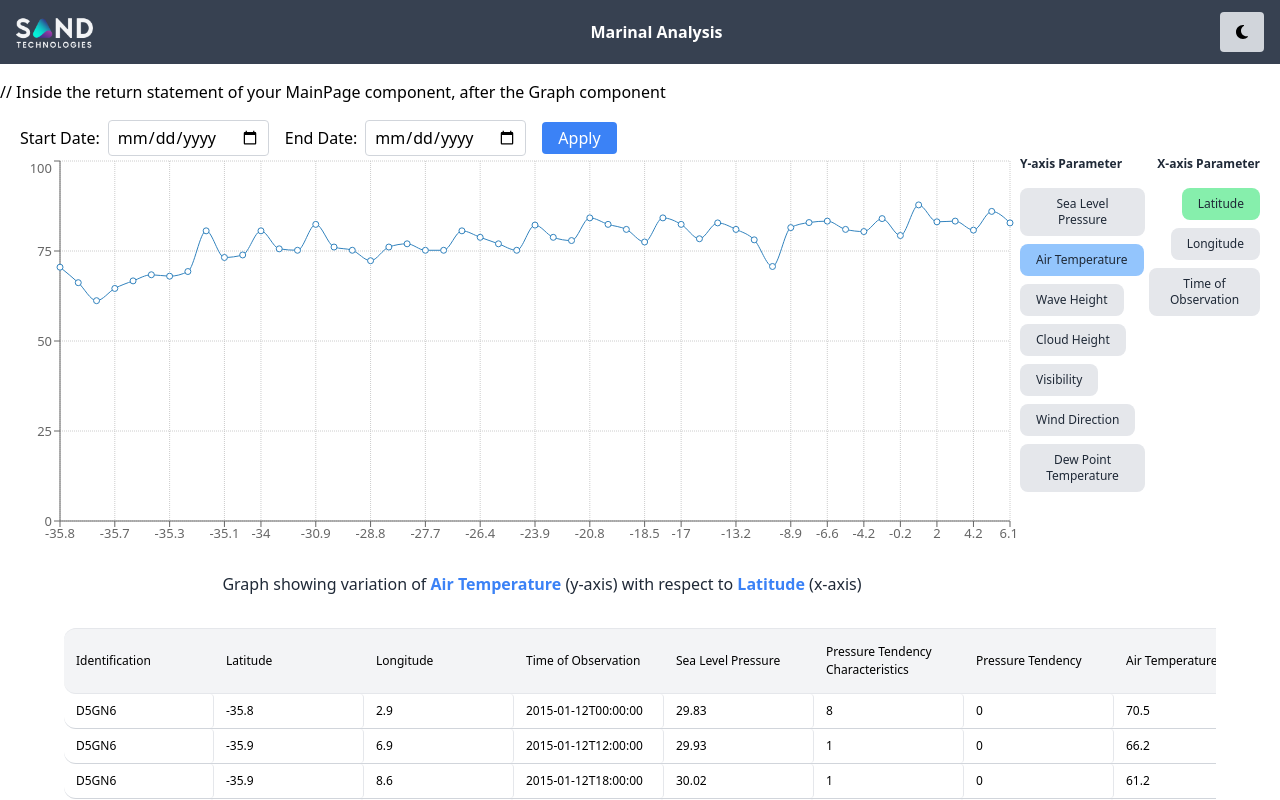
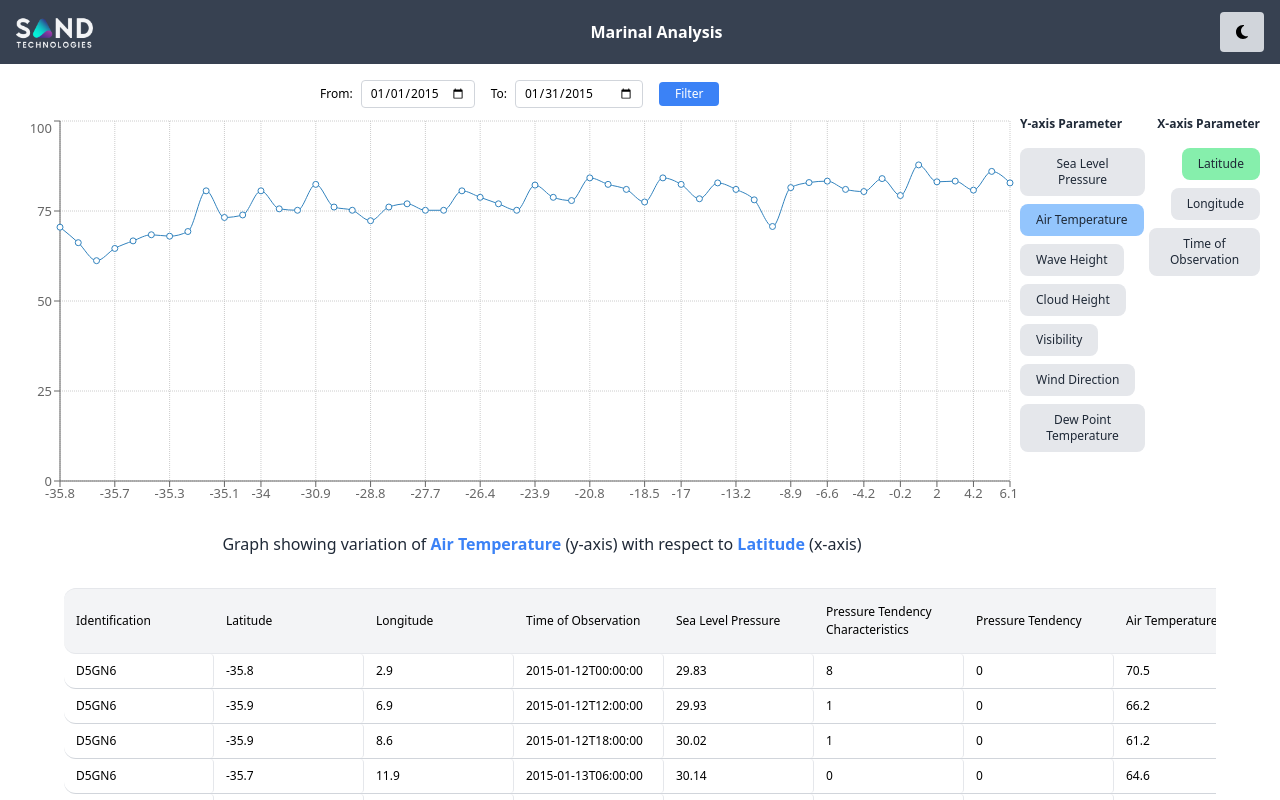
Before and after one commit to amarsrivastava68/Recharts-Data-representation, a Next.js app: page / in a window 1280 px wide. Shown: the top 800 px of the page. Built offline with nearby package versions, Linux system fonts and the light colour scheme.

Commit message:
Filter Feature done , made table also change according to filter

```diff
--- a/package.json
+++ b/package.json
@@ -15,7 +15,6 @@
     "date-fns": "^3.6.0",
     "fs": "^0.0.1-security",
     "fs-extra": "^11.2.0",
-    "moment": "^2.30.1",
     "next": "14.1.4",
     "react": "^18",
     "react-datepicker": "^6.5.0",
--- a/pages/components/Graph.tsx
+++ b/pages/components/Graph.tsx
@@ -41,7 +41,7 @@ const Graph = ({ jsonData, theme }: { jsonData: any[]; theme: string }) => {
     active?: boolean;
     payload?: any[];
   }) => {
-    console.log(payload);
+
     if (active && payload && payload.length) {
       const xKey = xAxisDataKey;
       const xValue = payload[0].payload[xAxisDataKey];
--- a/pages/mainpage.tsx
+++ b/pages/mainpage.tsx
@@ -1,9 +1,7 @@
 import { useEffect, useState } from "react";
-import { format } from "date-fns";
 
-import DatePicker from 'react-datepicker';
-import moment, { Moment } from 'moment'
 import Graph from "./components/Graph";
+
 interface Heading {
   TableName: string;
   HeadingName: string;
@@ -12,8 +10,7 @@ interface Heading {
 const MainPage = ({ data, theme }: { data: any[]; theme: string }) => {
   const [jsonData, setJsonData] = useState<any>([]);
 
-
-  const [filteredData, setFilteredData] = useState<any[]>([]);
+  const [filteredData, setFilteredData] = useState<any[]>(jsonData);
 
   const [heading, setHeading] = useState<Heading[]>([
     { TableName: "Identification", HeadingName: "Identification" },
@@ -21,10 +18,16 @@ const MainPage = ({ data, theme }: { data: any[]; theme: string }) => {
     { TableName: "Longitude", HeadingName: "Longitude" },
     { TableName: "Time of Observation", HeadingName: "Time of Observation" },
     { TableName: "Sea Level Pressure", HeadingName: "Sea Level Pressure" },
-    { TableName: "Characteristics of Pressure Tendency",HeadingName: "Pressure Tendency Characteristics",},
+    {
+      TableName: "Characteristics of Pressure Tendency",
+      HeadingName: "Pressure Tendency Characteristics",
+    },
     { TableName: "Pressure Tendency", HeadingName: "Pressure Tendency" },
     { TableName: "Air Temperature", HeadingName: "Air Temperature" },
-    { TableName: "Dew Point Temperature",HeadingName: "Dew Point Temperature",  },
+    {
+      TableName: "Dew Point Temperature",
+      HeadingName: "Dew Point Temperature",
+    },
     { TableName: "Wave Period", HeadingName: "Wave Period" },
     { TableName: "Wave Height", HeadingName: "Wave Height" },
     { TableName: "Swell Direction", HeadingName: "Swell Direction" },
@@ -44,97 +47,84 @@ const MainPage = ({ data, theme }: { data: any[]; theme: string }) => {
 
   const [currentPage, setCurrentPage] = useState<number>(1);
   const recordsPerPage: number = 15;
-  const [startDate, setStartDate] = useState<string >();
-  const [endDate, setEndDate] = useState<string >();
+  const [startDate, setStartDate] = useState<string>("2015-01-01");
+  const [endDate, setEndDate] = useState<string>("2015-01-31");
 
-
-    // Initialize filtered data with all records
-
-    // Set min and max date
-
-
-useEffect(() =>{
-
-  const dates = jsonData.map((record: any) => record["Time of Observation"]);
-  console.log(dates )
-  const momentDates = dates.map(date => moment(date.toString() ));
-
-// Find minimum and maximum values
-const minDate = moment.min(momentDates);
-const maxDate = moment.max(momentDates);
-
-
-console.log("Minimum Date:", minDate.format());
-console.log("Maximum Date:", maxDate.format());
-
-setStartDate(minDate.format())
-setEndDate(minDate.format())
-
-} , [jsonData])
   const indexOfLastRecord: number = currentPage * recordsPerPage;
   const indexOfFirstRecord: number = indexOfLastRecord - recordsPerPage;
-  const currentRecords: any[] = jsonData?.slice(
+  const currentRecords: any[] = filteredData?.slice(
     indexOfFirstRecord,
     indexOfLastRecord
   );
 
-  useEffect(() => {
-    if (startDate && endDate) {
-      const filtered = jsonData.filter((record: any) => {
-        const recordDate = new Date(record["Time of Observation"]).getTime();
-        const start = new Date(startDate).getTime();
-        const end = new Date(endDate).getTime();
-        return recordDate >= start && recordDate <= end;
-      });
-      setFilteredData(filtered);
-    }
-  }, [startDate, endDate ]);
-  const totalPages: number = Math.ceil(jsonData?.length / recordsPerPage);
+  const totalPages: number = Math.ceil(filteredData?.length / recordsPerPage);
 
   const paginate = (pageNumber: number) => setCurrentPage(pageNumber);
 
+  const handleApplyFilter = () => {
+    let applied = [];
 
-  const handleApplyFilter = () => {
-    // Update start and end dates and let useEffect handle filtering and rerendering
 
+
+    // Filter data based on the selected date range
+
+    const appliedfilterdata = jsonData.filter((entry: any) => {
+      const newvar = entry["Time of Observation"];
+      const sd = new Date(startDate);
+      const ed = new Date(endDate);
+
+      if (sd <= new Date(newvar) && ed >= new Date(newvar)) {
+        return true;
+      }
+    });
+    if (appliedfilterdata.length ===0 )
+    {
+    alert('No Data available between these dates ')
+    }
+
+    setFilteredData(appliedfilterdata);
   };
-console.log('theseare st and ed ' , startDate , endDate)
 
   useEffect(() => {
-
     setJsonData(data);
+    setFilteredData(data);
   }, [data]);
 
   return (
     <div className={` ${theme === "dark" ? " text-gray" : " text-black"}`}>
 
       {/* Date Range Selector */}
-       // Inside the return statement of your MainPage component, after the Graph component
-
-{/* Date Range Selector */}
-<div className="flex items-center mt-4 mx-5">
-  <label htmlFor="startDate" className="mr-2">Start Date:</label>
+      <div className="flex items-center mt-4 mx-5 md:ml-80 text-xs mb-2">
+        <label htmlFor="startDate" className="mr-2">
+          From:
+        </label>
         <input
           type="date"
           id="startDate"
-    min={startDate}
+          max="2015-01-31"
+          value={startDate}
           onChange={(e) => setStartDate(e.target.value)}
           className="border border-gray-300 rounded px-2 py-1 mr-4"
         />
-  <label htmlFor="endDate" className="mr-2">End Date:</label>
+        <label htmlFor="endDate" className="mr-2">
+          To:
+        </label>
         <input
           type="date"
           id="endDate"
-    value={endDate || ''}
+          value={endDate}
+          min="2015-01-01"
           onChange={(e) => setEndDate(e.target.value)}
           className="border border-gray-300 rounded px-2 py-1"
         />
-  <button onClick={handleApplyFilter} className="bg-blue-500 text-white px-4 py-1 rounded ml-4">Apply</button>
+        <button
+          onClick={handleApplyFilter}
+          className="bg-blue-500 text-white px-4 py-1 rounded ml-4"
+        >
+          Filter
+        </button>
       </div>
-
-
-      <Graph jsonData={jsonData} theme={theme} />
-
+      <Graph jsonData={filteredData} theme={theme} />
       {/* Table */}
       <div className="min-h-full overflow-x-scroll  md:mx-16 mt-4 mx-5">
         <div>
@@ -177,7 +167,6 @@ console.log('theseare st and ed ' , startDate , endDate)
           ))}
         </div>
       </div>
-
       {/* Pagination */}
       <div className="pagination-container flex items-center justify-center mt-8 p-4">
         <span
```
Also changed, not shown: 1 other file (tests, documents, lock files or other folders). Lines whose indentation alone changed are shown as unchanged.
